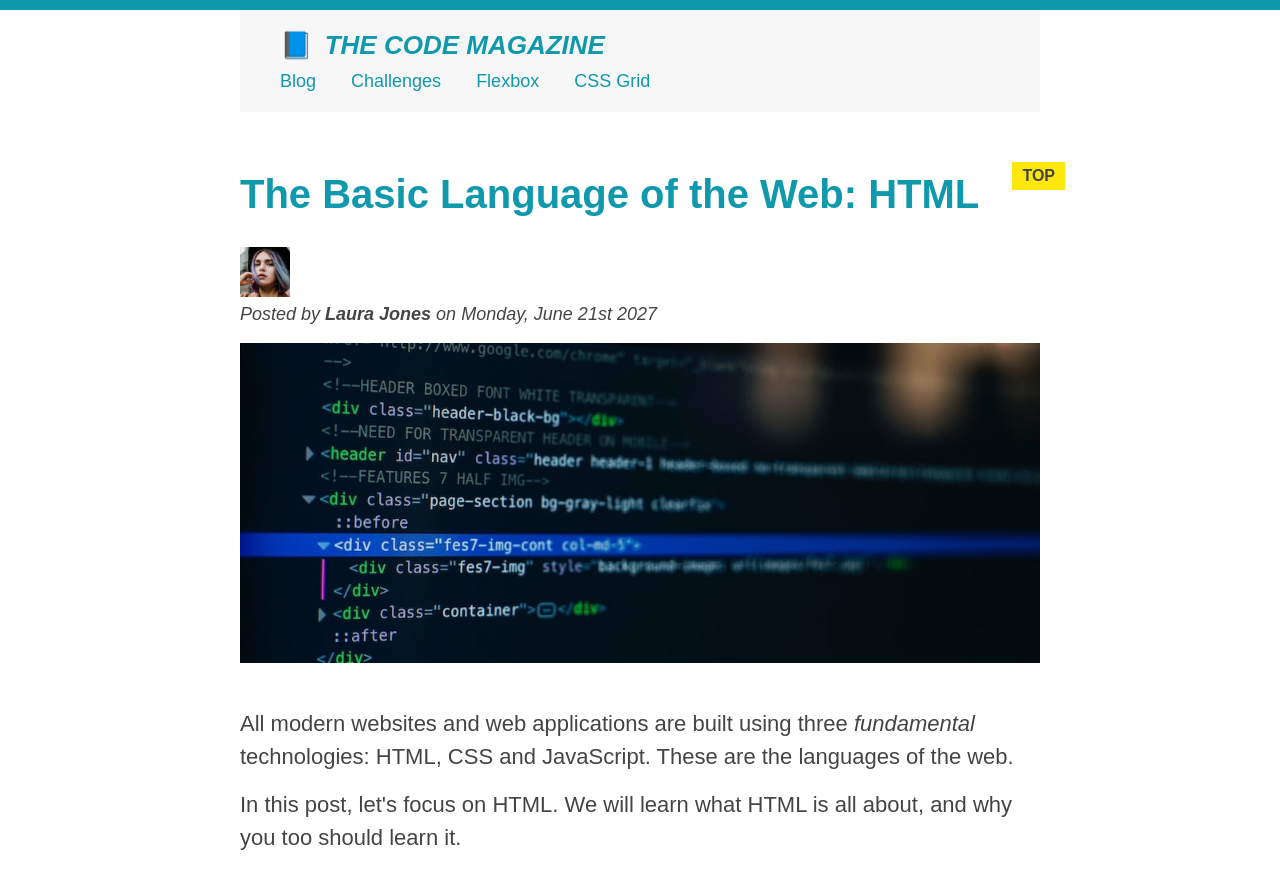
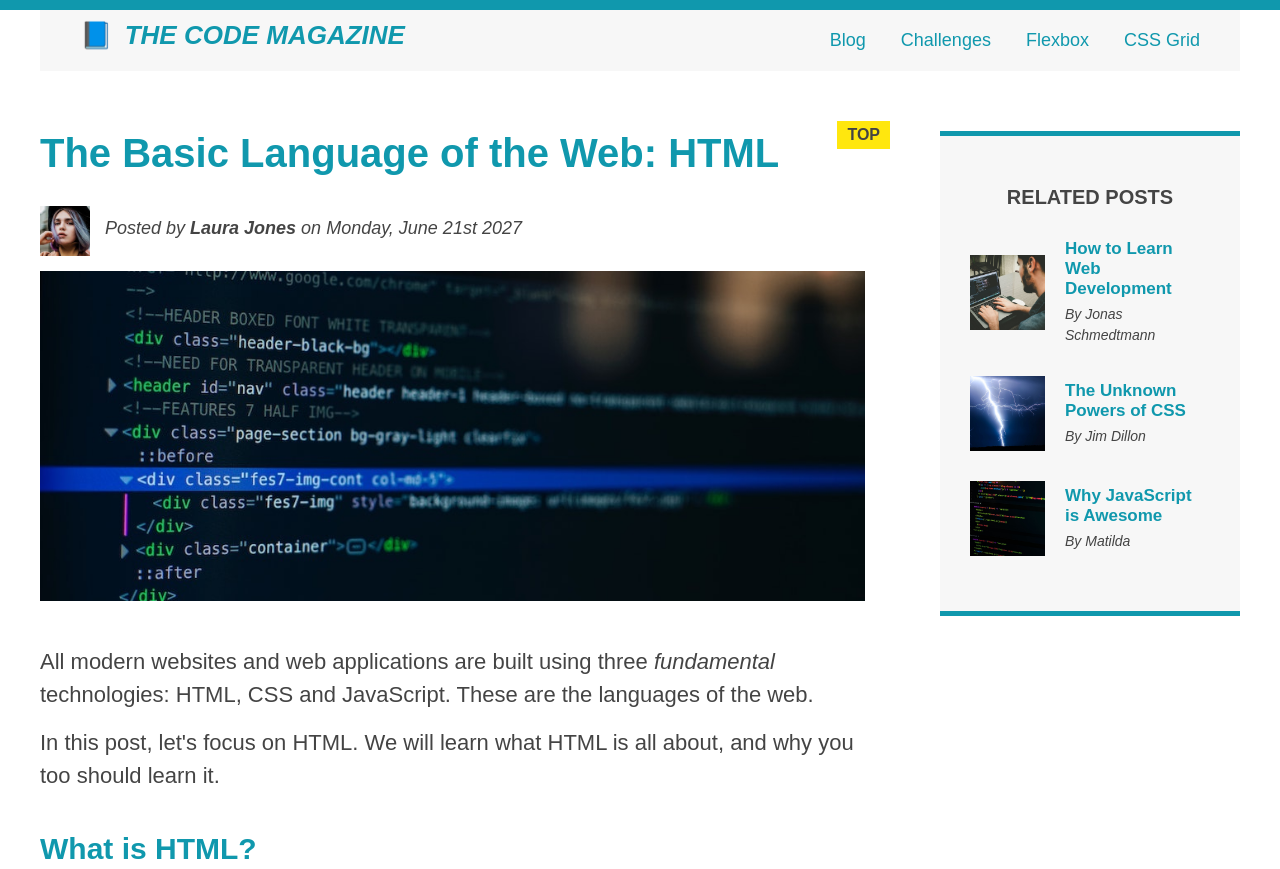
Before and after one commit to Selvy2004/01-Test, a plain HTML site: page index.html in a window 1280 px wide. Shown: the top 869 px of the page. Drawn offline with Linux system fonts and the light colour scheme.

Commit message:
Using Flex-Box

```diff
--- a/index.html
+++ b/index.html
@@ -1,7 +1,7 @@
 <!DOCTYPE html>
 <html lang="en">
   <head>
-    <meta charset="UTF-8"/>
+    <meta charset="UTF-8" />
     <title>My First Web Page</title>
     <link href="style.css" rel="stylesheet"/>
   </head>
@@ -14,23 +14,26 @@
         <nav>
           <a href="blog.html" target="_blank">Blog</a>
           <a href="#">Challenges</a>
-          <a href="#">Flexbox</a>
-          <a href="#">CSS Grid</a>
+          <a href="flexbox.html">Flexbox</a>
+          <a href="css-grid.html">CSS Grid</a>
         </nav>
         </header>
+
+        <div class="main-body">
 
           <article>
             <header>
               <h2>The Basic Language of the Web: HTML</h2>
 
-
+              <div class="auther-information">
               <img src="laura-jones.jpg"
               alt="Laura Jones's photo"
               width="50"
-            height="50"/>
+              height="50" class="auther-img"/>
 
               <p class="auther">Posted by <strong>Laura Jones</strong> on Monday,
                 June 21st 2027</p>
+              </div>
                 <img src="post-img.jpg"
                 alt="HTML code on a screen"
               class="post-image"/>
@@ -83,27 +86,42 @@
 
       <aside>
         <h4>Related posts</h4>
+
         <ul class="related">
-          <li>
-            <img src="related-1.jpg" alt="Personal Programming" width="75" height="75" />
-            <a href="index.html">How to Learn Web Development</a>
+
+          <li class="related-post">
+            <img src="related-1.jpg" alt="Personal Programming"
+            width="75" height="75" class="related-img" />
+            <div>
+            <a href="index.html" class="related-link">How to Learn Web Development</a>
             <p class="related-auther">By Jonas Schmedtmann</p>
+            </div>
           </li>
 
-          <li>
-            <img src="related-2.jpg" alt="Lightnight" width="75" height="75" />
-            <a href="index.html">The Unknown Powers of CSS</a>
+          <li class="related-post">
+            <img src="related-2.jpg" alt="Lightnight"
+             width="75" height="75" class="related-img" />
+            <div>
+             <a href="index.html" class="related-link">The Unknown Powers of CSS</a>
              <p class="related-auther">By Jim Dillon</p>
+            </div>
             </li>
 
-          <li class="last-related">
-            <img src="related-3.jpg" alt="JavaScript code on a screen" width="75" height="75"/>
-            <a href="index.html">Why JavaScript is Awesome</a>
+          <li class="last-related related-post">
+            <img src="related-3.jpg" alt="JavaScript code on a screen"
+             width="75" height="75" class="related-img" />
+            <div>
+             <a href="index.html" class="related-link">Why JavaScript is Awesome</a>
              <p class="related-auther">By Matilda</p>
+            </div>
           </li>
+
         </ul>
+
         </aside>
-      <fotter><p>Copyright &copy; 2027 by The Code Magazine.</p></fotter>
+      </div>
+        <footer><p>Copyright &copy; 2027 by The Code Magazine.</p></footer>
+
     </div>
   </body>
 </html>
--- a/style.css
+++ b/style.css
@@ -1,148 +1,233 @@
-*{
+* {
 	padding: 0;
-  margin:0;
+	margin: 0;
+  box-sizing: border-box;
 }
-body{
+body {
 	border-top: 10px solid #1098ad;
-  color:#444;
-  font-family:sans-serif;
-  position:relative;
+	color: #444;
+	font-family: sans-serif;
+	position: relative;
 }
-.container{
-  width:800px;
+/* .main-body{
+
   margin: 0 auto;
 
+} */
+.container {
+	width: 1200px;
+	margin: 0 auto;
 }
-.main-header{
-  background-color:#f7f7f7;
-  font-size:18px;
-  padding: 20px 40px;
-  margin-bottom:60px;
+.main-header {
+	background-color: #f7f7f7;
+	font-size: 18px;
+	padding: 10px 40px;
+	margin-bottom: 60px;
 }
 
-nav a{
-  padding-right:30px;
-  display:inline-block;
+nav a {
+	margin-right: 30px;
+	display: inline-block;
 }
-nav a:last-child{
-  padding-right: 0;
+nav a:last-child {
+	margin-right: 0;
 }
 
 h1,
 h2,
-h3{
-  color:#1098ad;
+h3 {
+	color: #1098ad;
 }
-h1{
-  text-transform:uppercase;
-  font-size:26px;
+h1 {
+	text-transform: uppercase;
+	font-size: 26px;
 	font-weight: bold;
-  padding-bottom:10px;
+	padding-bottom: 10px;
 }
-h1::first-letter{
-  font-style:normal;
-  margin-right:5px;
+h1::first-letter {
+	font-style: normal;
+	margin-right: 5px;
 }
 
-h2{
-  font-size:40px;
-  margin-bottom:30px;
+h2 {
+	font-size: 40px;
+	margin-bottom: 30px;
 	position: relative;
 }
-h2::after{
+h2::after {
 	content: "TOP";
-  color:#444;
+	color: #444;
 	background-color: #ffe70e;
-  font-size:16px;
-  font-weight:bold;
+	font-size: 16px;
+	font-weight: bold;
 	display: inline-block;
-  position:absolute;
-  top:-10px;
-  right:-25px;
+	position: absolute;
+	top: -10px;
+	right: -25px;
 	padding: 5px 10px;
 }
 
-h3{
-  font-size:30px;
-  margin-top:30px;
+h3 {
+	font-size: 30px;
+	margin-top: 30px;
 	margin-bottom: 20px;
 }
-h4{
-  font-size:20px;
-  text-transform:uppercase;
+h4 {
+	font-size: 20px;
+	text-transform: uppercase;
 	text-align: center;
 }
 
-.auther{
-  font-style:italic;
-  font-size:18px;
-  margin-bottom:5px;
+.auther {
+	font-style: italic;
+	font-size: 18px;
+	/* margin-bottom:5px; */
 }
-.post-image{
-  width:100%;
-  height:auto;
-  margin-bottom:40px;
+/* .auther-img{
+  float:left;
+} */
+
+.post-image {
+	width: 100%;
+	height: auto;
+	margin-bottom: 40px;
 }
 
-p{
+p {
 	line-height: 1.5;
 	font-size: 22px;
-  padding-bottom:10px;
-  margin-bottom:5px;
+	padding-bottom: 10px;
+	margin-bottom: 5px;
 }
-li{
-  font-size:20px;
-  margin-left:50px;
+li {
+	font-size: 20px;
+	margin-left: 50px;
 	padding-bottom: 10px;
 }
-li:first-child{
-  font-weight:bold;
+li:first-child {
+	font-weight: bold;
 }
-li:last-child{
+li:last-child {
 	font-style: italic;
 }
-a:any-link{
-  color:#1098ad;
-  text-decoration:none;
+a:any-link {
+	color: #1098ad;
+	text-decoration: none;
 }
-a:hover{
-  color:orangered;
+a:hover {
+	color: orangered;
 	text-decoration: underline;
-  font-weight:bold;
+	font-weight: bold;
 }
-a:active{
+a:active {
 	background-color: #000;
 	font-style: italic;
 }
-aside{
-  width:500px;
+aside {
+	/* width: 500px; */
 	border-top: 5px solid #1098ad;
-  border-bottom:5px solid #1098ad;
+	border-bottom: 5px solid #1098ad;
 	background-color: #f7f7f7;
-  padding-bottom:55px;
-  padding-top:50px;
-  margin-top:50px;
+	padding-bottom: 55px;
+	padding-top: 50px;
+	margin-top: 50px;
 }
-.good-bye{
-  margin-top:10px;
+.good-bye {
+	margin-top: 10px;
 }
-.related-auther{
-  font-size:18px;
-  font-weight:bold;
-  padding:0;
+.related-auther {
+	font-size: 18px;
+	font-weight: bold;
+	padding: 0;
 }
-.related{
+.related {
 	list-style: none;
 }
-button{
-  font-size:22px;
-  padding:20px;
+button {
+	font-size: 22px;
+	padding: 20px;
 	cursor: pointer;
-  position:absolute;
-  bottom:60px;
-  right:50px;
+	position: absolute;
+	bottom: 60px;
+	right: 50px;
 }
 
-fotter p{
-  font-size:16px;
+footer p {
+	font-size: 16px;
 }
+
+.main-header {
+	display: flex;
+	align-items: center;
+	justify-content: space-between;
+}
+.auther {
+	padding: 0;
+	/* margin-left: 15px; */
+}
+.auther-information {
+	display: flex;
+	align-items: center;
+	gap: 15px;
+	margin-bottom: 15px;
+}
+.related-post{
+  display:flex;
+  gap:20px;
+  align-items: center;
+  margin-bottom: 30px;
+  margin-left: 0;
+  padding-bottom: 0;
+}
+
+.related-auther{
+  margin-bottom: 0;
+  font-size:14px;
+  font-weight: normal;
+  font-style: italic;
+}
+.last-related{
+  margin-bottom: 0;
+}
+.related-link{
+  font-size: 17px;
+  font-weight: bold;
+  font-style: normal;
+  margin-bottom: 5px;
+  display: block;
+}
+
+/* h4{
+  margin-bottom: 30px;
+} */
+aside{
+  width: 300px;
+  margin: 0;
+  padding-right:30px;
+  padding-left:30px;
+  box-sizing: border-box;
+  /*
+   DEFAULTS
+
+  flex-grow: 0;
+  flex-shrink:1;
+  flex-basis:auto;
+  flex: 0 1 auto;
+  */
+
+  /*
+  HERE
+  flex: 0 0 300px;
+   */
+}
+.main-body{
+  display: flex;
+  gap: 75px;
+  align-items: flex-start;
+}
+h4{
+  margin-bottom: 30px;
+}
+article{
+  width: 825px;
+}
```
Also changed, not shown: css-grid.html (added, +80 -0 lines), flexbox.html (added, +58 -0 lines). Lines whose indentation alone changed are shown as unchanged.
